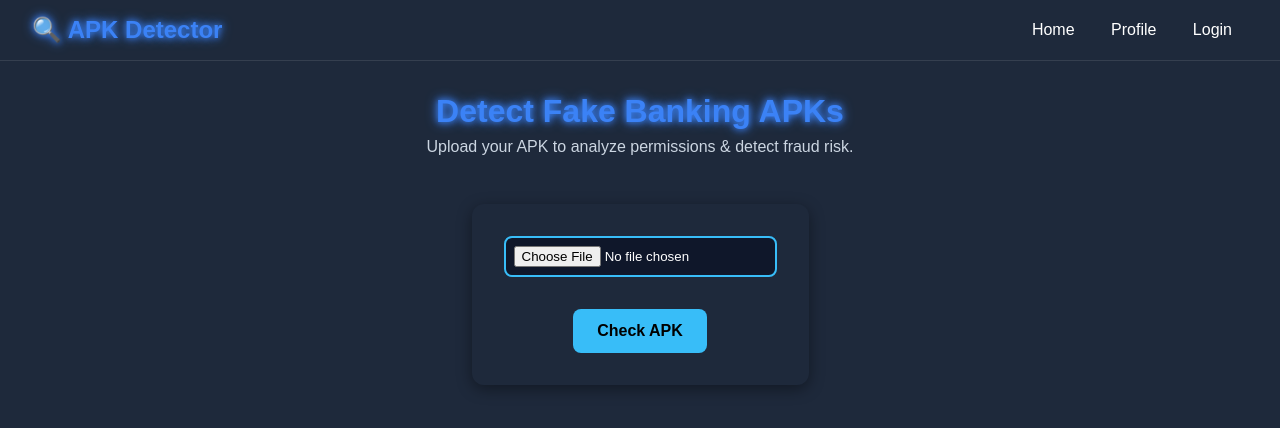
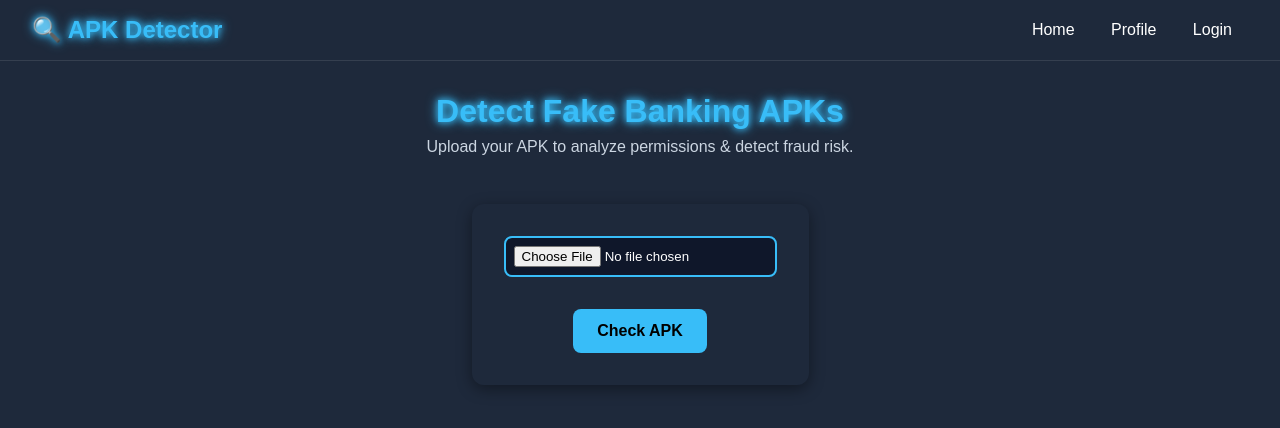
Before and after one commit to pavanvish46-tech/Fake-apk-detector, a website: page public/index.html in a window 1280 px wide. Drawn offline with Linux system fonts and the light colour scheme.

Commit message:
Update style.css

```diff
--- a/public/style.css
+++ b/public/style.css
@@ -22,8 +22,8 @@
     header .logo {
       font-size: 1.5rem;
       font-weight: bold;
-      color: #3b82f6;
-       text-shadow: 0 0 6px #3b82f6, 0 0 12px #3b82f6;
+      color: #38bdf8;
+       text-shadow: 0 0 6px #38bdf8, 0 0 12px #38bdf8;
 
     }
     header nav a {
@@ -42,8 +42,8 @@
     h1 {
       font-size: 2rem;
       margin-bottom: 0.5rem;
-    color: #3b82f6;
-    text-shadow: 0 0 6px #3b82f6, 0 0 12px #3b82f6;
+    color: #38bdf8;
+    text-shadow: 0 0 6px #38bdf8, 0 0 12px #38bdf8;
     }
     p {
       margin-bottom: 1.5rem;
```
